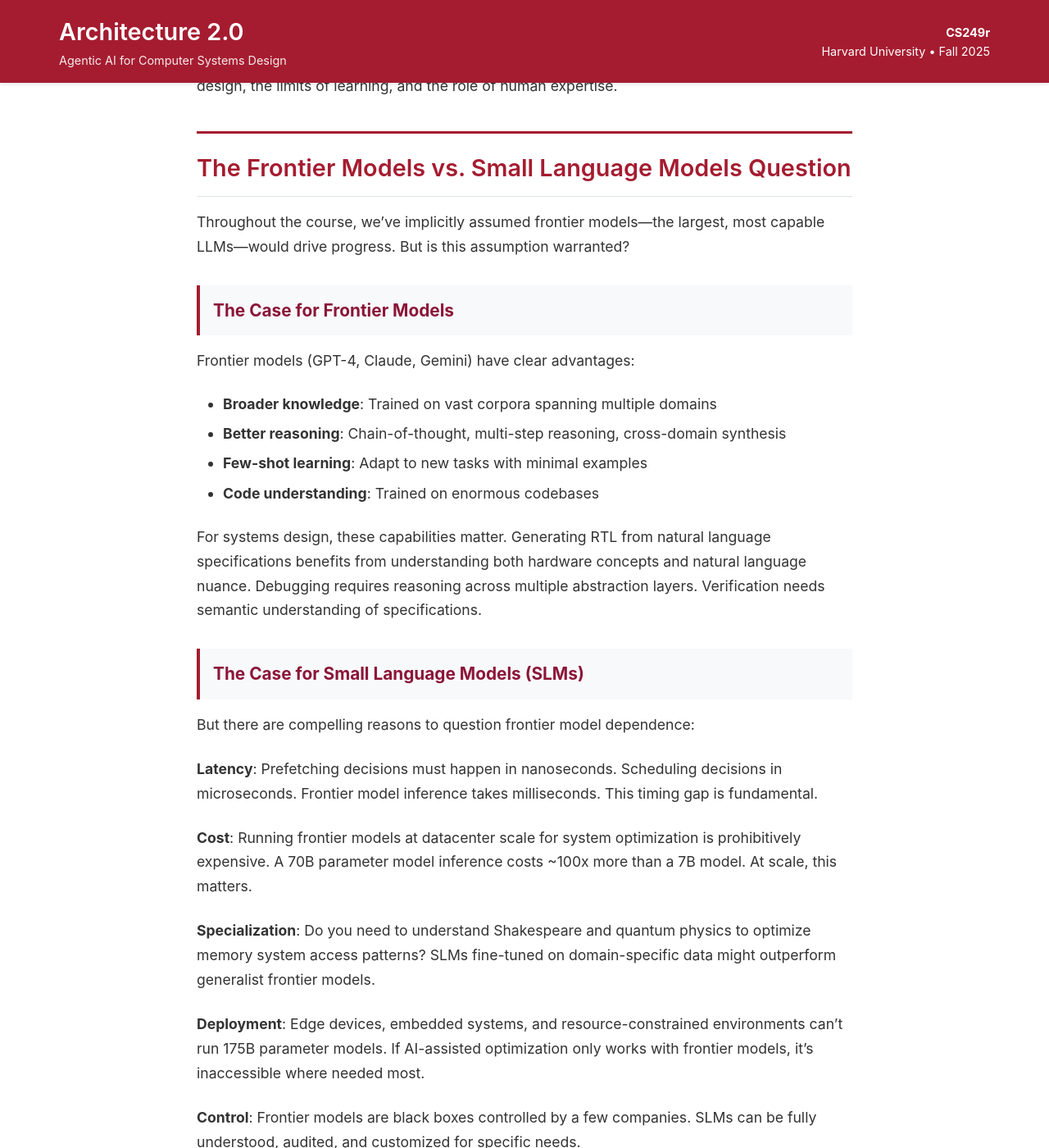
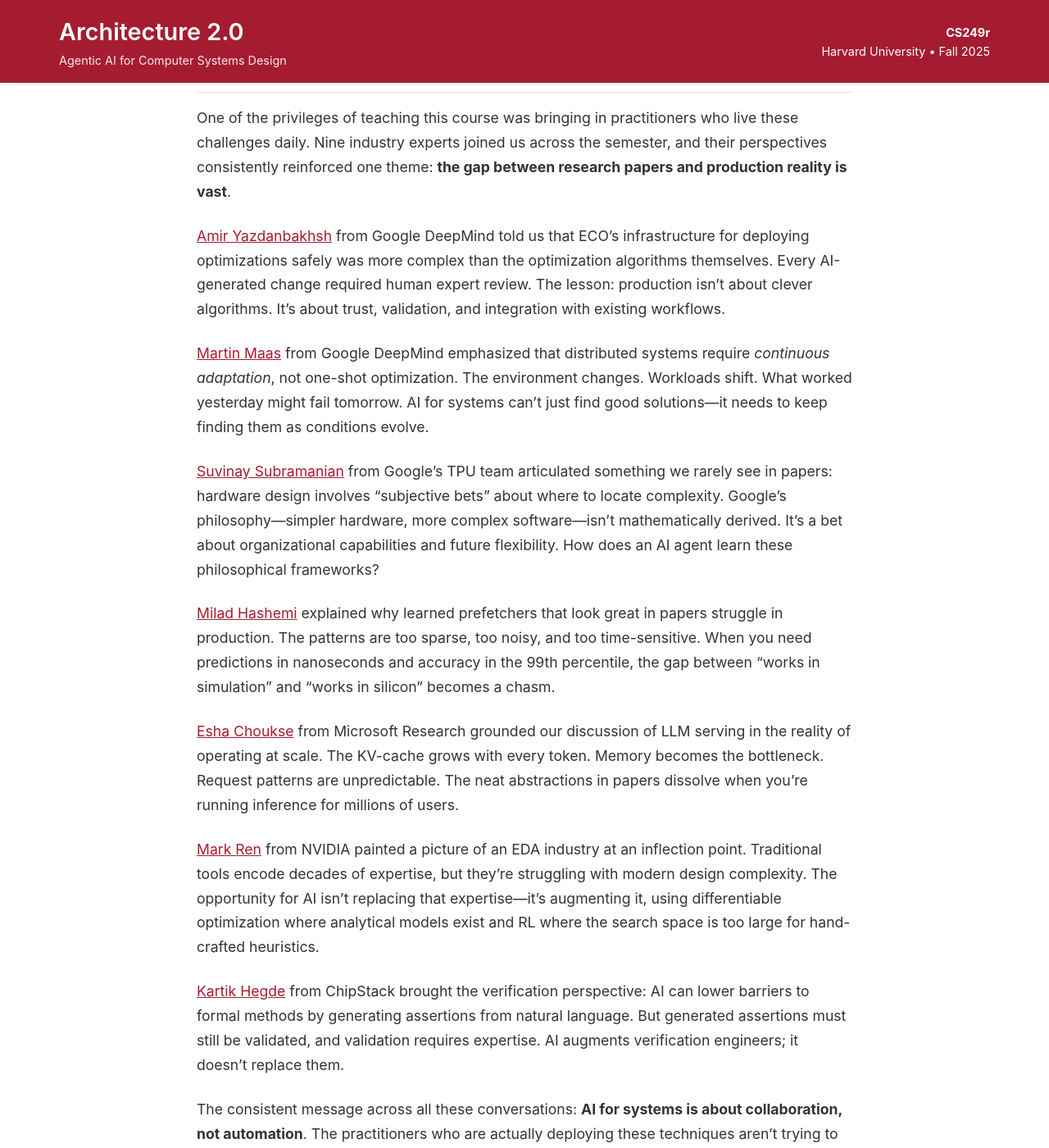
Before and after one commit to harvard-edge/cs249r_fall2025, a Jekyll site: the page built from _posts/2024-12-03-final-synthesis-roadmap.md, in a window 1280 px wide and 1400 px high, scrolled down 24115 px. Shown: the whole window at 82% size. Built offline with Jekyll 4.4.1, drawn with Linux system fonts in a browser that asks for light colours; comment, search, counter and statistics services are not loaded; some of the changed text lies outside the part shown.

Commit message:
Tighten synthesis post and add industry insights
- Add "What We Heard from Industry" section synthesizing insights from
  9 guest speakers (Amir, Martin, Suvinay, Milad, Esha, Mark, Kartik, etc.)
- Trim Frontier vs SLM section from 60 lines to 10 (tangential topic)
- Net reduction: 790 → 757 lines

```diff
--- a/_posts/2024-12-03-final-synthesis-roadmap.md
+++ b/_posts/2024-12-03-final-synthesis-roadmap.md
@@ -499,67 +499,35 @@
 
 These aren't just open research questions. They're foundational questions about the nature of design, the limits of learning, and the role of human expertise.
 
-## The Frontier Models vs. Small Language Models Question
+## What We Heard from Industry
 
-Throughout the course, we've implicitly assumed frontier models—the largest, most capable LLMs—would drive progress. But is this assumption warranted?
+One of the privileges of teaching this course was bringing in practitioners who live these challenges daily. Nine industry experts joined us across the semester, and their perspectives consistently reinforced one theme: **the gap between research papers and production reality is vast**.
 
-### The Case for Frontier Models
+[Amir Yazdanbakhsh](/cs249r_fall2025/blog/2024/09/24/performance-engineering/) from Google DeepMind told us that ECO's infrastructure for deploying optimizations safely was more complex than the optimization algorithms themselves. Every AI-generated change required human expert review. The lesson: production isn't about clever algorithms. It's about trust, validation, and integration with existing workflows.
 
-Frontier models (GPT-4, Claude, Gemini) have clear advantages:
-- **Broader knowledge**: Trained on vast corpora spanning multiple domains
-- **Better reasoning**: Chain-of-thought, multi-step reasoning, cross-domain synthesis
-- **Few-shot learning**: Adapt to new tasks with minimal examples
-- **Code understanding**: Trained on enormous codebases
+[Martin Maas](/cs249r_fall2025/blog/2024/10/08/ai-co-design-distributed-systems/) from Google DeepMind emphasized that distributed systems require *continuous adaptation*, not one-shot optimization. The environment changes. Workloads shift. What worked yesterday might fail tomorrow. AI for systems can't just find good solutions—it needs to keep finding them as conditions evolve.
 
-For systems design, these capabilities matter. Generating RTL from natural language specifications benefits from understanding both hardware concepts and natural language nuance. Debugging requires reasoning across multiple abstraction layers. Verification needs semantic understanding of specifications.
+[Suvinay Subramanian](/cs249r_fall2025/blog/2024/10/15/tacit-knowledge-architecture/) from Google's TPU team articulated something we rarely see in papers: hardware design involves "subjective bets" about where to locate complexity. Google's philosophy—simpler hardware, more complex software—isn't mathematically derived. It's a bet about organizational capabilities and future flexibility. How does an AI agent learn these philosophical frameworks?
 
-### The Case for Small Language Models (SLMs)
+[Milad Hashemi](/cs249r_fall2025/blog/2024/10/29/week-9-memory-systems-prediction/) explained why learned prefetchers that look great in papers struggle in production. The patterns are too sparse, too noisy, and too time-sensitive. When you need predictions in nanoseconds and accuracy in the 99th percentile, the gap between "works in simulation" and "works in silicon" becomes a chasm.
 
-But there are compelling reasons to question frontier model dependence:
+[Esha Choukse](/cs249r_fall2025/blog/2024/11/05/week-10-optimizing-optimizers/) from Microsoft Research grounded our discussion of LLM serving in the reality of operating at scale. The KV-cache grows with every token. Memory becomes the bottleneck. Request patterns are unpredictable. The neat abstractions in papers dissolve when you're running inference for millions of users.
 
-**Latency**: Prefetching decisions must happen in nanoseconds. Scheduling decisions in microseconds. Frontier model inference takes milliseconds. This timing gap is fundamental.
+[Mark Ren](/cs249r_fall2025/blog/2024/11/14/week-11-part-2-benchmarking-llms-hardware/) from NVIDIA painted a picture of an EDA industry at an inflection point. Traditional tools encode decades of expertise, but they're struggling with modern design complexity. The opportunity for AI isn't replacing that expertise—it's augmenting it, using differentiable optimization where analytical models exist and RL where the search space is too large for hand-crafted heuristics.
 
-**Cost**: Running frontier models at datacenter scale for system optimization is prohibitively expensive. A 70B parameter model inference costs ~100x more than a 7B model. At scale, this matters.
+[Kartik Hegde](/cs249r_fall2025/blog/2024/11/26/week-13-verification-trust-problem/) from ChipStack brought the verification perspective: AI can lower barriers to formal methods by generating assertions from natural language. But generated assertions must still be validated, and validation requires expertise. AI augments verification engineers; it doesn't replace them.
 
-**Specialization**: Do you need to understand Shakespeare and quantum physics to optimize memory system access patterns? SLMs fine-tuned on domain-specific data might outperform generalist frontier models.
+The consistent message across all these conversations: **AI for systems is about collaboration, not automation**. The practitioners who are actually deploying these techniques aren't trying to remove humans from the loop. They're trying to make humans more effective by handling the tedious parts, exploring spaces humans can't search, and providing decision support rather than decisions.
 
-**Deployment**: Edge devices, embedded systems, and resource-constrained environments can't run 175B parameter models. If AI-assisted optimization only works with frontier models, it's inaccessible where needed most.
+## A Note on Model Size: Frontier vs. Specialized
 
-**Control**: Frontier models are black boxes controlled by a few companies. SLMs can be fully understood, audited, and customized for specific needs.
+One question we didn't fully resolve: do you need GPT-4 to design chips, or would a fine-tuned 7B model work better?
 
-### The Hybrid Path
+The honest answer is "it depends." Frontier models bring broad knowledge and cross-domain reasoning—useful when translating natural language specs to formal properties or debugging across abstraction layers. But they're slow (milliseconds when prefetching needs nanoseconds), expensive (prohibitive at datacenter scale), and opaque (hard to audit for safety-critical applications).
 
-The answer probably isn't "frontier models only" or "SLMs only." It's knowing which tool suits which task:
+Specialized smaller models trained on domain-specific data might outperform frontier models for narrow tasks. Do you really need to understand Shakespeare to optimize memory access patterns? Probably not.
 
-**Use frontier models for**:
-- Specification understanding (natural language → formal properties)
-- Cross-domain reasoning (connecting algorithms, architecture, and physical design)
-- Rare/novel scenarios (where broad knowledge helps)
-- Interactive design assistance (human-in-the-loop where latency matters less)
-
-**Use specialized SLMs for**:
-- Real-time decisions (scheduling, prefetching, power management)
-- Domain-specific optimization (trained on hardware-specific patterns)
-- Production deployment (cost/latency/control requirements)
-- Safety-critical applications (where auditability is essential)
-
-**Use ensemble approaches for**:
-- Verification (multiple models cross-check for diversity)
-- Exploration (frontier model generates hypotheses, SLMs evaluate rapidly)
-- Transfer learning (frontier model initializes, fine-tune to specialized SLM)
-
-The insight: **match model capacity to task requirements**. Using GPT-4 to schedule threads is overkill. Using a 7B model to understand complex architectural specifications might be insufficient. The art is choosing appropriately.
-
-### The Distillation Opportunity
-
-A particularly promising direction: use frontier models to distill specialized SLMs:
-1. Frontier model generates explanations, examples, and reasoning traces
-2. These become training data for specialized SLMs
-3. Specialized SLMs learn domain-specific reasoning without needing massive general knowledge
-
-This separates "understanding broadly" (frontier model strength) from "executing efficiently" (SLM strength). You get the best of both: broad reasoning capabilities distilled into efficient specialized models.
-
-The key question: can we distill not just pattern matching but the types of reasoning we identified—co-design reasoning, predictive reasoning under uncertainty, adaptive reasoning? Or do these reasoning types require model scale that makes real-time application impossible?
+The practical path forward: use frontier models where their breadth matters (specification understanding, novel scenarios, interactive assistance), specialized models where latency and cost matter (real-time decisions, production deployment), and distillation to transfer frontier model reasoning into efficient specialized models. Match the tool to the task.
 
 ## A Roadmap for the Field: The Next Five Years
 
```
Also changed, not shown: other parts of _posts/2024-12-03-final-synthesis-roadmap.md (+1 -1 lines).
